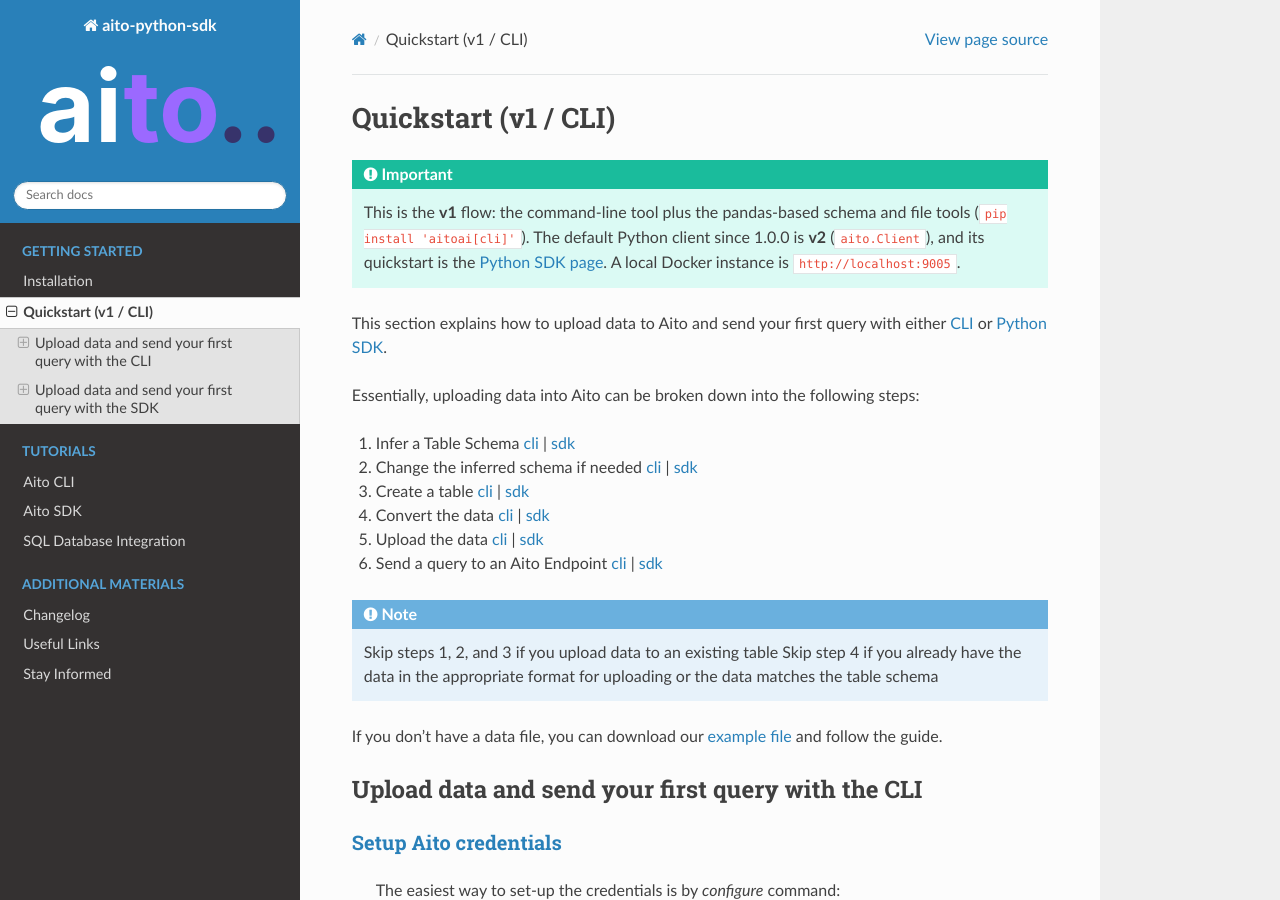
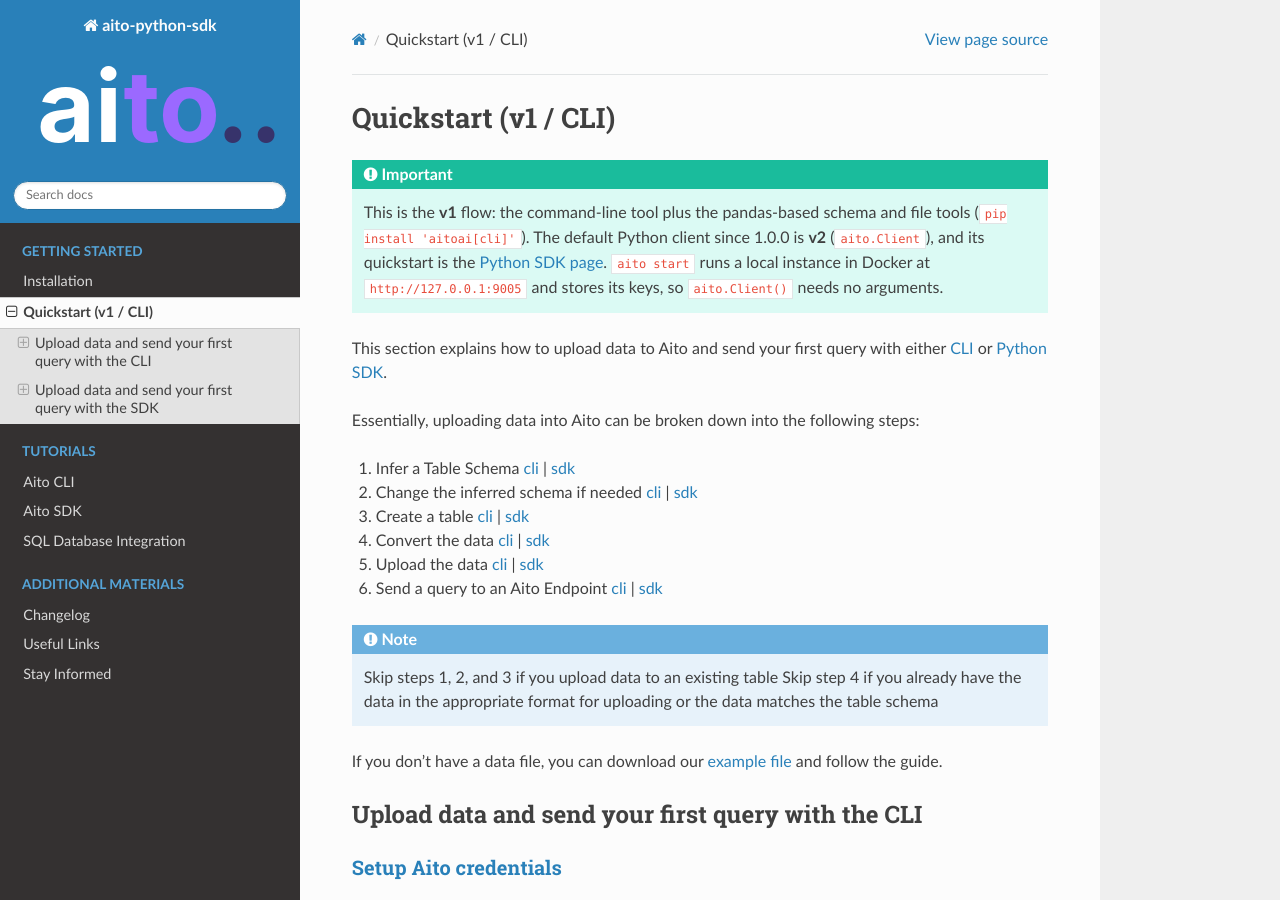
Before and after one commit to AitoDotAI/aito-python-tools, a Sphinx documentation site: the page built from docs/source/quickstart.rst, in a window 1280 px wide and 900 px high. Built offline with Sphinx 7.4.7 and the Read the Docs theme 3.1.0, drawn with Linux system fonts in a browser that asks for light colours.

Commit message:
Rebase onto #79: the scheme-less URL fix names http://127.0.0.1:9005 and runs after credential resolution
- The URL check in aito.v2 Client now runs after args/env/profile resolution, so a
  scheme-less AITO_URL gets the same named fix (and Client() with no args works).
- The hint is http://127.0.0.1:9005, what `aito start` prints (macOS resolves
  localhost to ::1 first); the quickstart note points at `aito start`.
- CLI parser tests used scheme-less placeholder URLs, which the new check rejects;
  this PR's CircleCI was red on that since it opened.

Co-Authored-By: Claude Opus 5.5 <noreply@anthropic.com>
Claude-Session: https://claude.ai/code/session_01AGxAujqUXtXMNcLfpqm96r

```diff
--- a/docs/source/quickstart.rst
+++ b/docs/source/quickstart.rst
@@ -6,8 +6,9 @@ Quickstart (v1 / CLI)
   This is the **v1** flow: the command-line tool plus the pandas-based schema and file tools
   (``pip install 'aitoai[cli]'``). The default Python client since 1.0.0 is **v2**
   (``aito.Client``), and its quickstart is the
-  `Python SDK page <https://aito.ai/docs/api/v2/python-sdk/>`__. A local Docker instance is
-  ``http://localhost:9005``.
+  `Python SDK page <https://aito.ai/docs/api/v2/python-sdk/>`__. ``aito start`` runs a local
+  instance in Docker at ``http://127.0.0.1:9005`` and stores its keys, so ``aito.Client()`` needs
+  no arguments.
 
 This section explains how to upload data to Aito and send your first query with either :doc:`CLI <cli>` or :doc:`Python SDK <sdk>`.
 
```
